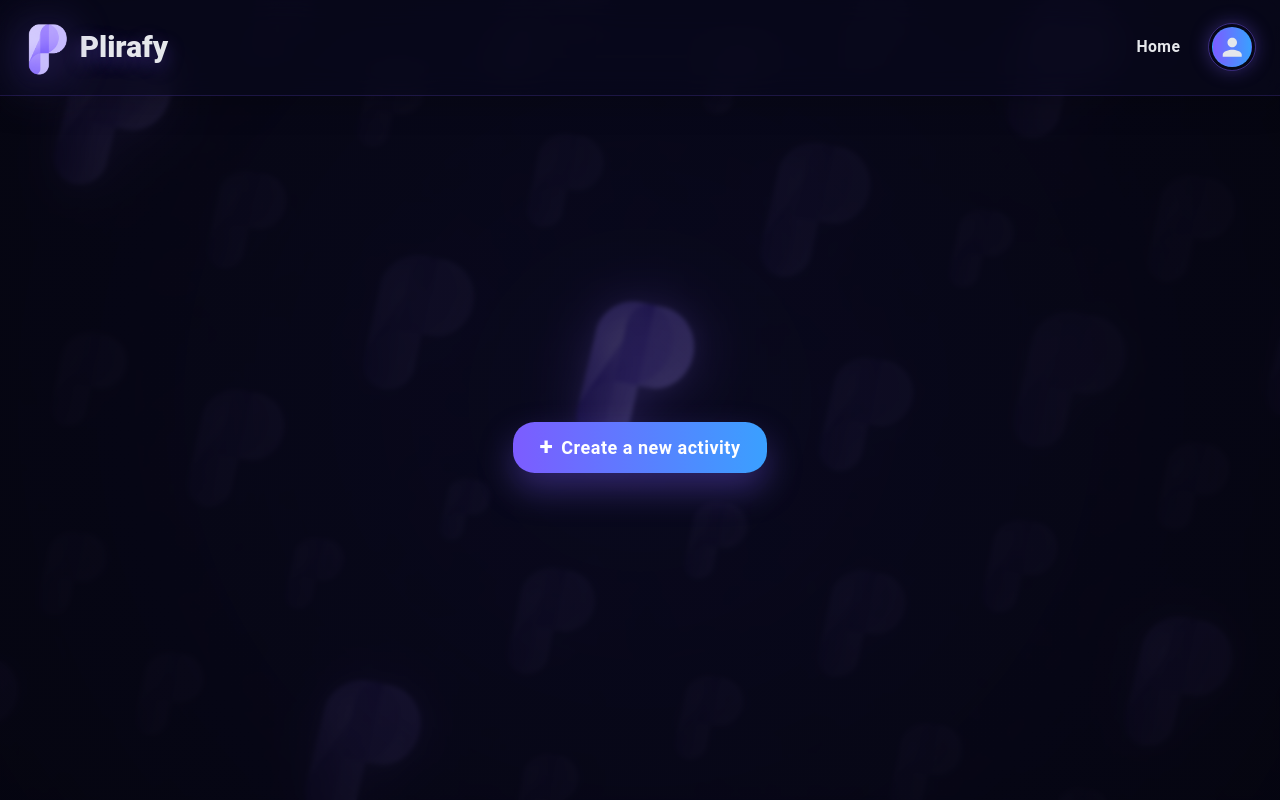
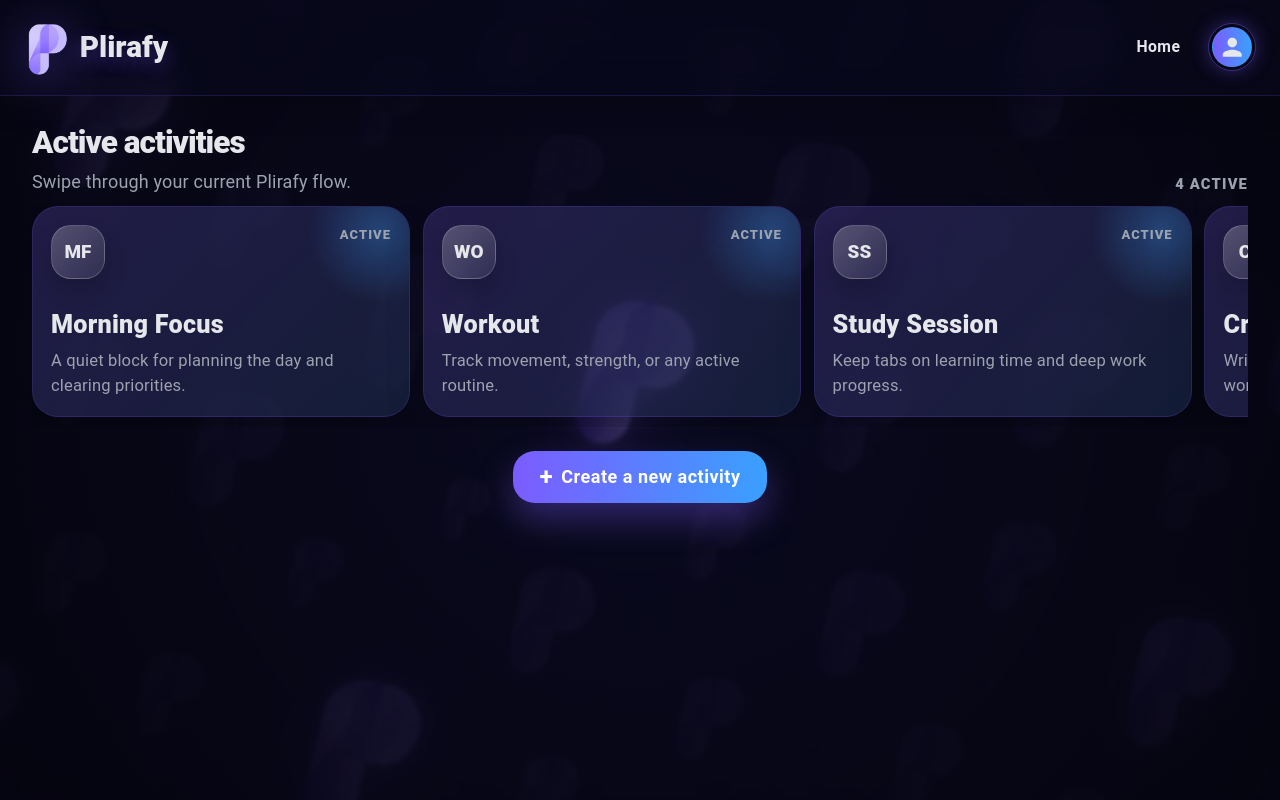
Before and after one commit to KuMiStack/Plirafy, a React (Vite) app in the folder FE/: page /homepage in a window 1280 px wide. Built offline with nearby package versions, Linux system fonts and the light colour scheme.

Commit message:
MK -Push

```diff
--- a/FE/src/Pages/HomePage/HomePage.tsx
+++ b/FE/src/Pages/HomePage/HomePage.tsx
@@ -13,6 +13,33 @@ import {
 import AppLayout from "../../Components/Layout/AppLayout";
 import type { Activity } from "./api/apiHomePage";
 import { useGetActivities } from "./hooks/useGetActivities";
+
+const placeholderActiveActivities: Activity[] = [
+  {
+    id: 1,
+    activityName: "Morning Focus",
+    description: "A quiet block for planning the day and clearing priorities.",
+    icon: "MF",
+  },
+  {
+    id: 2,
+    activityName: "Workout",
+    description: "Track movement, strength, or any active routine.",
+    icon: "WO",
+  },
+  {
+    id: 3,
+    activityName: "Study Session",
+    description: "Keep tabs on learning time and deep work progress.",
+    icon: "SS",
+  },
+  {
+    id: 4,
+    activityName: "Creative Flow",
+    description: "Writing, design, building, sketching, and idea work.",
+    icon: "CF",
+  },
+];
 
 function HomePage() {
   const [isDialogOpen, setIsDialogOpen] = useState(false);
@@ -33,6 +60,7 @@ function HomePage() {
     isError,
     refetch,
   } = useGetActivities(isDialogOpen);
+
   const openDialog = () => {
     setIsDialogOpen(true);
     setSelectedActivity(null);
@@ -70,12 +98,182 @@ function HomePage() {
           display: "flex",
           flexDirection: "column",
           alignItems: "center",
-          justifyContent: "center",
-          gap: { xs: 3, sm: 4 },
-          px: 2,
-          textAlign: "center",
+          justifyContent: "flex-start",
+          gap: { xs: 2.5, sm: 3 },
+          px: { xs: 0, sm: 2 },
+          pt: { xs: 2, sm: 3 },
         }}
       >
+        <Box
+          sx={{
+            width: "100%",
+            maxWidth: "70rem",
+            px: { xs: 2, sm: 0 },
+          }}
+        >
+          <Box
+            sx={{
+              display: "flex",
+              alignItems: "flex-end",
+              justifyContent: "space-between",
+              gap: 2,
+              mb: 1.4,
+            }}
+          >
+            <Box>
+              <Typography
+                sx={{
+                  fontSize: { xs: "1.35rem", sm: "1.75rem" },
+                  fontWeight: 900,
+                  letterSpacing: "-0.03em",
+                }}
+              >
+                Active activities
+              </Typography>
+              <Typography sx={{ color: "text.secondary", mt: 0.25 }}>
+                Swipe through your current Plirafy flow.
+              </Typography>
+            </Box>
+            <Typography
+              sx={{
+                color: "text.secondary",
+                display: { xs: "none", sm: "block" },
+                fontSize: "0.82rem",
+                fontWeight: 800,
+                textTransform: "uppercase",
+                letterSpacing: "0.08em",
+              }}
+            >
+              {placeholderActiveActivities.length} active
+            </Typography>
+          </Box>
+
+          <Box
+            sx={{
+              display: "flex",
+              gap: 1.6,
+              overflowX: "auto",
+              overflowY: "hidden",
+              pb: 1.2,
+              scrollPaddingInline: { xs: "1rem", sm: 0 },
+              scrollSnapType: "x mandatory",
+              WebkitOverflowScrolling: "touch",
+              "&::-webkit-scrollbar": {
+                height: 8,
+              },
+              "&::-webkit-scrollbar-thumb": {
+                background:
+                  "color-mix(in srgb, var(--plirafy-accent-end) 36%, transparent)",
+                borderRadius: "999px",
+              },
+              "&::-webkit-scrollbar-track": {
+                background: "transparent",
+              },
+            }}
+          >
+            {placeholderActiveActivities.map((activity, index) => (
+              <Box
+                key={activity.id ?? `${activity.activityName}-${index}`}
+                sx={{
+                  flex: {
+                    xs: "0 0 min(82vw, 19rem)",
+                    sm: "0 0 19rem",
+                    md: "0 0 21rem",
+                  },
+                  minHeight: { xs: "10.5rem", sm: "11.75rem" },
+                  p: { xs: 2, sm: 2.25 },
+                  borderRadius: "1.45rem",
+                  border: "1px solid var(--plirafy-divider)",
+                  background:
+                    "linear-gradient(135deg, color-mix(in srgb, var(--plirafy-accent-start) 18%, transparent), color-mix(in srgb, var(--plirafy-accent-end) 10%, transparent)), var(--plirafy-paper-glass)",
+                  boxShadow: "0 18px 38px rgba(0, 0, 0, 0.18)",
+                  scrollSnapAlign: "start",
+                  position: "relative",
+                  overflow: "hidden",
+                  display: "flex",
+                  flexDirection: "column",
+                  justifyContent: "space-between",
+                  isolation: "isolate",
+                  "&::before": {
+                    content: '\"\"',
+                    position: "absolute",
+                    right: "-2.4rem",
+                    top: "-2.6rem",
+                    width: "8rem",
+                    height: "8rem",
+                    borderRadius: "999px",
+                    background:
+                      "radial-gradient(circle, color-mix(in srgb, var(--plirafy-accent-end) 30%, transparent), transparent 70%)",
+                    zIndex: -1,
+                  },
+                }}
+              >
+                <Box
+                  sx={{
+                    display: "flex",
+                    alignItems: "flex-start",
+                    justifyContent: "space-between",
+                    gap: 1.5,
+                  }}
+                >
+                  <Box
+                    sx={{
+                      width: 54,
+                      height: 54,
+                      borderRadius: "1.1rem",
+                      display: "grid",
+                      placeItems: "center",
+                      background:
+                        "linear-gradient(135deg, rgba(255, 255, 255, 0.24), rgba(255, 255, 255, 0.08))",
+                      border: "1px solid rgba(255, 255, 255, 0.18)",
+                      fontSize: "1.05rem",
+                      fontWeight: 900,
+                      boxShadow: "0 12px 22px rgba(0, 0, 0, 0.16)",
+                    }}
+                  >
+                    {activity.icon}
+                  </Box>
+                  <Typography
+                    sx={{
+                      color: "text.secondary",
+                      fontSize: "0.72rem",
+                      fontWeight: 900,
+                      textTransform: "uppercase",
+                      letterSpacing: "0.08em",
+                    }}
+                  >
+                    Active
+                  </Typography>
+                </Box>
+
+                <Box>
+                  <Typography
+                    sx={{
+                      fontSize: { xs: "1.25rem", sm: "1.4rem" },
+                      fontWeight: 900,
+                      mb: 0.65,
+                    }}
+                  >
+                    {activity.activityName}
+                  </Typography>
+                  <Typography
+                    sx={{
+                      color: "text.secondary",
+                      display: "-webkit-box",
+                      fontSize: "0.92rem",
+                      overflow: "hidden",
+                      WebkitBoxOrient: "vertical",
+                      WebkitLineClamp: 2,
+                    }}
+                  >
+                    {activity.description}
+                  </Typography>
+                </Box>
+              </Box>
+            ))}
+          </Box>
+        </Box>
+
         <Button
           variant="contained"
           onClick={openDialog}
```
